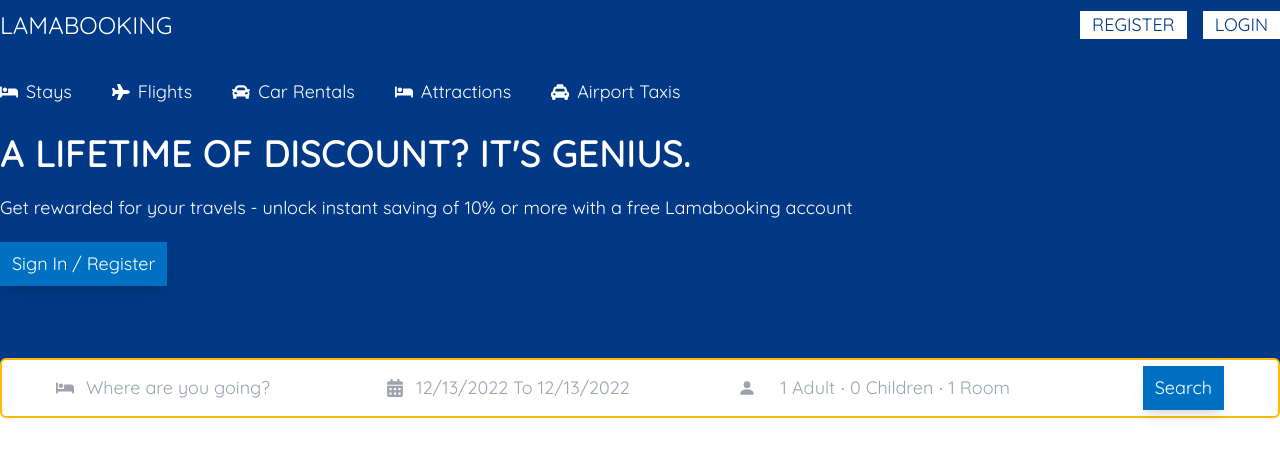
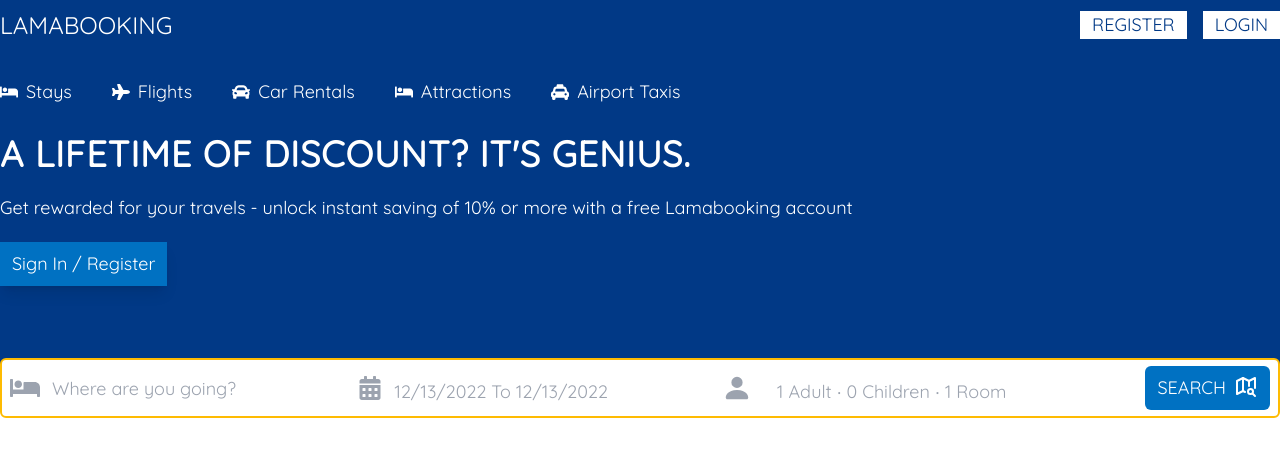
Before and after one commit to neyaznafiz/Bookingverse_Front-end, a React (Create React App) app: page / in a window 1280 px wide. Shown: the top 456 px of the page. Built offline with nearby package versions, Linux system fonts and the light colour scheme.

Commit message:
search button design chane in header search

```diff
--- a/src/Components/Header/HeaderSearch.jsx
+++ b/src/Components/Header/HeaderSearch.jsx
@@ -4,6 +4,7 @@
 import "react-date-range/dist/styles.css";
 import "react-date-range/dist/theme/default.css";
 import { BsFillPersonFill } from "react-icons/bs";
+import {TbMapSearch} from "react-icons/tb"
 import { FaBed, FaCalendarAlt } from "react-icons/fa";
 
 const Search = () => {
@@ -36,9 +37,9 @@
   };
 
   return (
-    <div className="h-9 bg-white text-gray-400 flex items-center justify-around border-2 border-[#febb02] py-7 rounded-md absolute -bottom-8 w-full max-w-[1500px]">
-      <div className="flex items-center gap-x-3 ">
-        <FaBed />
+    <div className="h-9 bg-white text-gray-400 flex items-center justify-between border-2 border-[#febb02] py-7 px-2 rounded-md absolute -bottom-8 w-full max-w-[1500px]">
+      <div className="flex items-end gap-x-3 ">
+        <FaBed className="text-3xl" />
         <input
           type="text"
           placeholder="Where are you going?"
@@ -51,11 +52,11 @@
         onClick={() => setOpenDate(!openDate)}
         className="flex items-center gap-x-3 cursor-pointer"
       >
-        <FaCalendarAlt />
-        <span>{`${format(date[0].startDate, "MM/dd/yyyy")} To ${format(
+        <FaCalendarAlt  className="text-2xl"/>
+        <p className="-mb-[7px]">{`${format(date[0].startDate, "MM/dd/yyyy")} To ${format(
           date[0].endDate,
           "MM/dd/yyyy"
-        )}`}</span>
+        )}`}</p>
         {openDate && (
           <DateRange
             editableDateInputs={true}
@@ -71,10 +72,10 @@
       <div className="cursor-pointer">
         <div
           onClick={() => setOpenOptions(!openOptions)}
-          className="flex items-center"
+          className="flex items-end"
         >
-          <BsFillPersonFill />
-          <p className="w-[279px] text-center">{`${options.adult} Adult ∙ ${options.children} Children ∙ ${options.room} Room`}</p>
+          <BsFillPersonFill className="text-3xl" />
+          <p className="w-[279px] text-center -mb-[3px]">{`${options.adult} Adult ∙ ${options.children} Children ∙ ${options.room} Room`}</p>
         </div>
         {openOptions && (
           <div className="absolute top-14 lg:w-72 shadow-md space-y-3 p-4">
@@ -151,8 +152,8 @@
       </div>
 
       <div className="">
-        <button className="bg-[#0071c2] px-3 py-2 shadow-lg text-white">
-          Search
+        <button className="px-3 py-2 bg-[#0071c2] text-white flex gap-x-2 rounded-md">
+          SEARCH <TbMapSearch className="text-2xl"/>
         </button>
       </div>
     </div>
--- /dev/null
+++ b/src/Pages/Home/Featured.jsx
@@ -0,0 +1,11 @@
+import React from 'react';
+
+const Featured = () => {
+    return (
+        <div>
+            dfvsdvsdfvd
+        </div>
+    );
+};
+
+export default Featured;
--- a/src/Pages/Home/Home.jsx
+++ b/src/Pages/Home/Home.jsx
@@ -1,8 +1,14 @@
 import { Header } from "Components";
 import React from "react";
+import Featured from "./Featured";
 
 export const Home = () => {
-    return <div>
-    <Header/>
-  </div>;
+  return (
+    <div>
+      <Header />
+      <div>
+        <Featured />
+      </div>
+    </div>
+  );
 };
```
